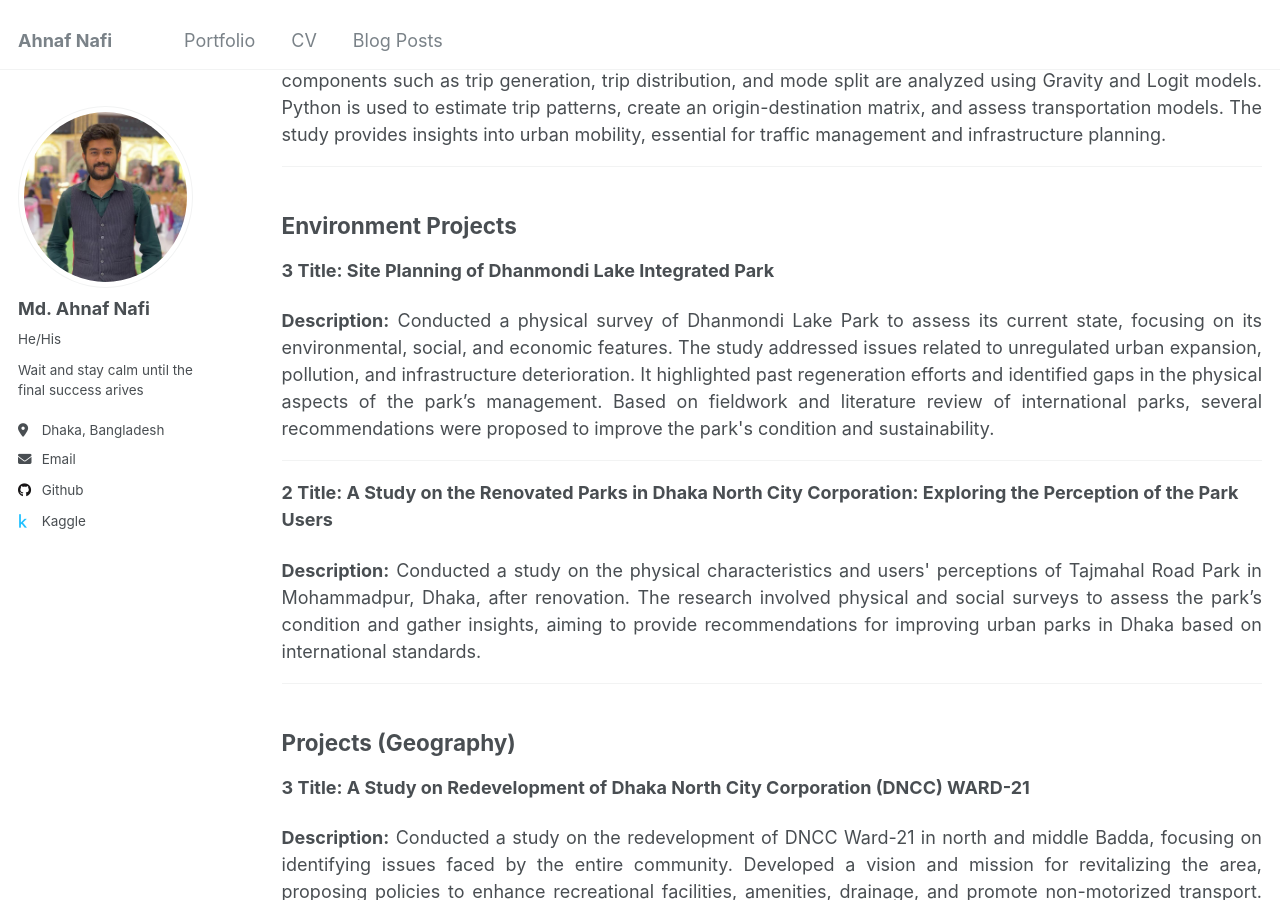
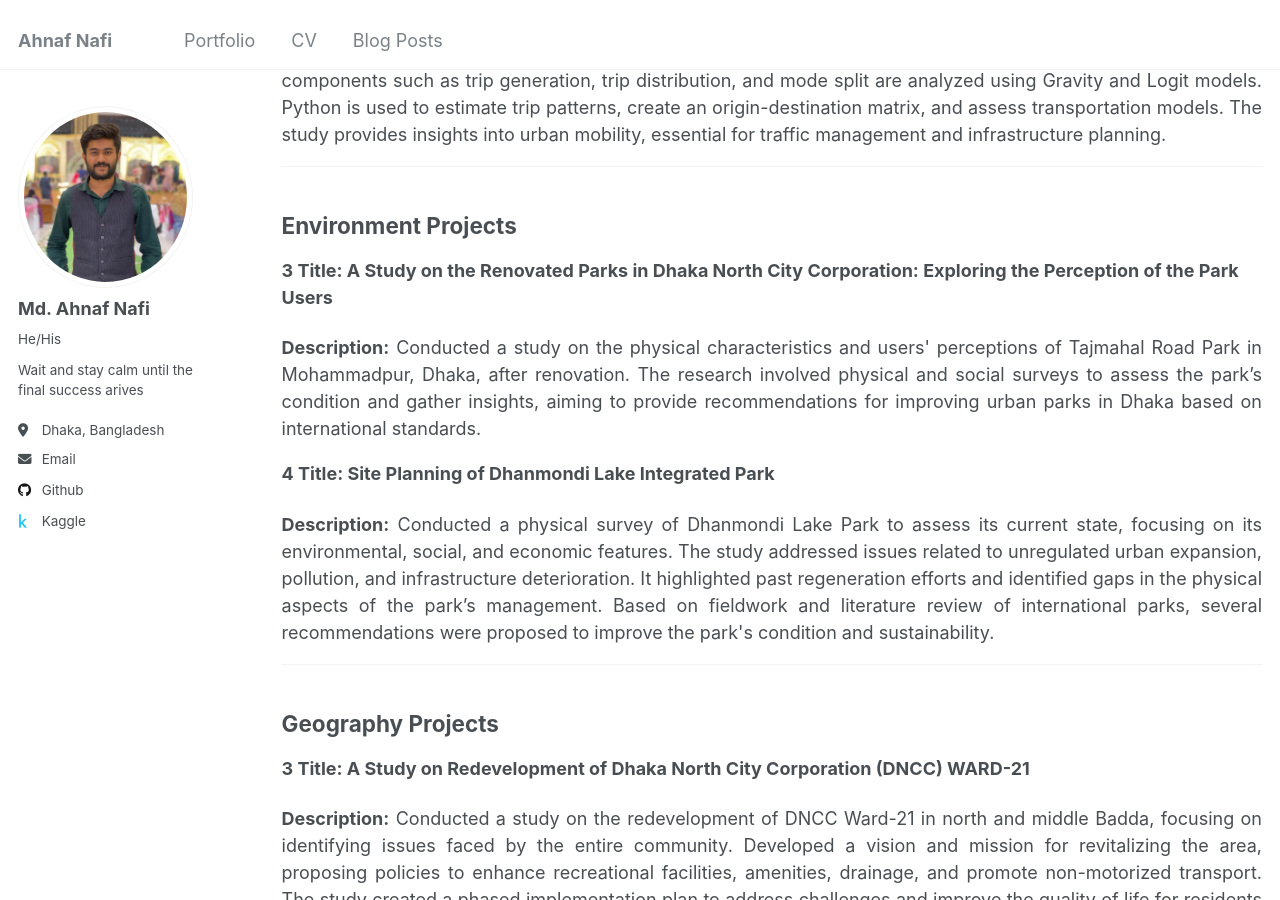
Before and after one commit to NafixData/ahnafnafi, a Jekyll site: the page built from _pages/cv.md, in a window 1280 px wide and 900 px high, scrolled down 1519 px. Built offline with Jekyll 4.4.1, drawn with Linux system fonts in a browser that asks for light colours.

Commit message:
Update cv.md

```diff
--- a/_pages/cv.md
+++ b/_pages/cv.md
@@ -66,20 +66,18 @@ Research
 
 ## Environment Projects
 
-**3 Title: Site Planning of Dhanmondi Lake Integrated Park**
+**3 Title: A Study on the Renovated Parks in Dhaka North City Corporation: Exploring the Perception of the Park Users**
+   <div style="text-align: justify;">
+     <b>Description:</b> Conducted a study on the physical characteristics and users' perceptions of Tajmahal Road Park in Mohammadpur, Dhaka, after renovation. The research involved physical and social surveys to assess the park’s condition and gather insights, aiming to provide recommendations for improving urban parks in Dhaka based on international standards.
+   </div>
+
+**4 Title: Site Planning of Dhanmondi Lake Integrated Park**
    <div style="text-align: justify;">
      <b>Description:</b> Conducted a physical survey of Dhanmondi Lake Park to assess its current state, focusing on its environmental, social, and economic features. The study addressed issues related to unregulated urban expansion, pollution, and infrastructure deterioration. It highlighted past regeneration efforts and identified gaps in the physical aspects of the park’s management. Based on fieldwork and literature review of international parks, several recommendations were proposed to improve the park's condition and sustainability.
    </div>
 
 -------------------------------
-
-**2 Title: A Study on the Renovated Parks in Dhaka North City Corporation: Exploring the Perception of the Park Users**
-   <div style="text-align: justify;">
-     <b>Description:</b> Conducted a study on the physical characteristics and users' perceptions of Tajmahal Road Park in Mohammadpur, Dhaka, after renovation. The research involved physical and social surveys to assess the park’s condition and gather insights, aiming to provide recommendations for improving urban parks in Dhaka based on international standards.
-   </div>
-
--------------------------------
-## Projects (Geography)
+## Geography Projects
 
 **3 Title: A Study on Redevelopment of Dhaka North City Corporation (DNCC) WARD-21**
    <div style="text-align: justify;">
@@ -90,14 +88,10 @@ Research
 
 **4 Title: A Study on the Government NGO and CBO Initiatives for Rural Development in Bangladesh**
    <div style="text-align: justify;">
-     <b>Description:</b> Conducted a study on rural development in Bangladesh, analyzing the initiatives of GOs, NGOs, and CBOs, and assessing rural people's perceptions through 290 surveys across seven
-     upazilas. The study identified key challenges, including limited awareness of agriculture-related initiatives, gender disparities in service access, and the lack of disaster preparedness. It recommended
-     enhancing agricultural awareness, promoting gender equity in service provision, improving disaster management, and fostering collaboration between GOs and CBOs for better community participation.
+     <b>Description:</b> Conducted a study on rural development in Bangladesh, analyzing the initiatives of GOs, NGOs, and CBOs, and assessing rural people's perceptions through 290 surveys across seven upazilas. The study identified key challenges, including limited awareness of agriculture-related initiatives, gender disparities in service access, and the lack of disaster preparedness. It recommended enhancing agricultural awareness, promoting gender equity in service provision, improving disaster management, and fostering collaboration between GOs and CBOs for better community participation.
    </div>
 
 -------------------------------
-
-
 
 **6 Title: A Study on Urban Pond Management at the Local Level and the Role of Stakeholders**
    <div style="text-align: justify;">
@@ -107,8 +101,6 @@ Research
    </div>
 
 -------------------------------
-
-
 
 Professional Experience
 ======
```
